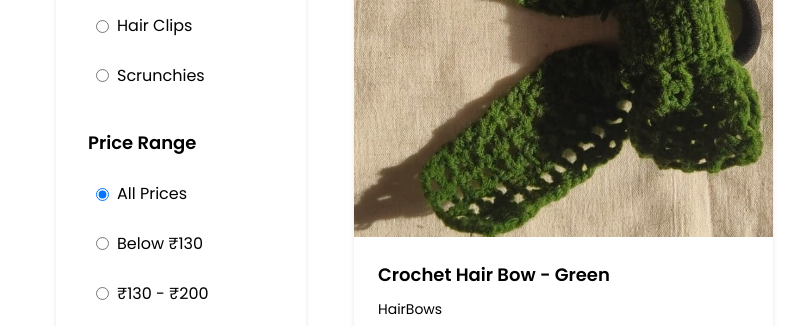
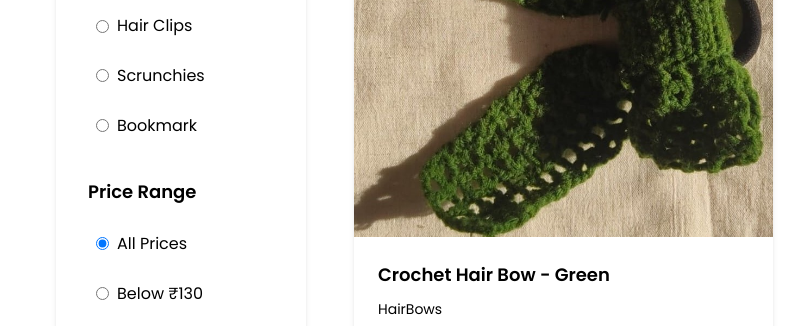
Before and after one commit to Hetvi-Gohel-312/Crochea-Business, a plain HTML site: page products.html in a window 1280 px wide. Shown: the part 473-799 px from the top of the page, 0-800 px from the left. Drawn offline with Linux system fonts and the light colour scheme.

Commit message:
Update products.html

```diff
--- a/products.html
+++ b/products.html
@@ -92,6 +92,10 @@
                 <label class="filter-option">
                   <input type="radio" name="category" value="Scrunchies" />
                   <span>Scrunchies</span>
+                </label>
+                <label class="filter-option">
+                  <input type="radio" name="category" value="Bookmark" />
+                  <span>Bookmark</span>
                 </label>
               </div>
             </div>
```
